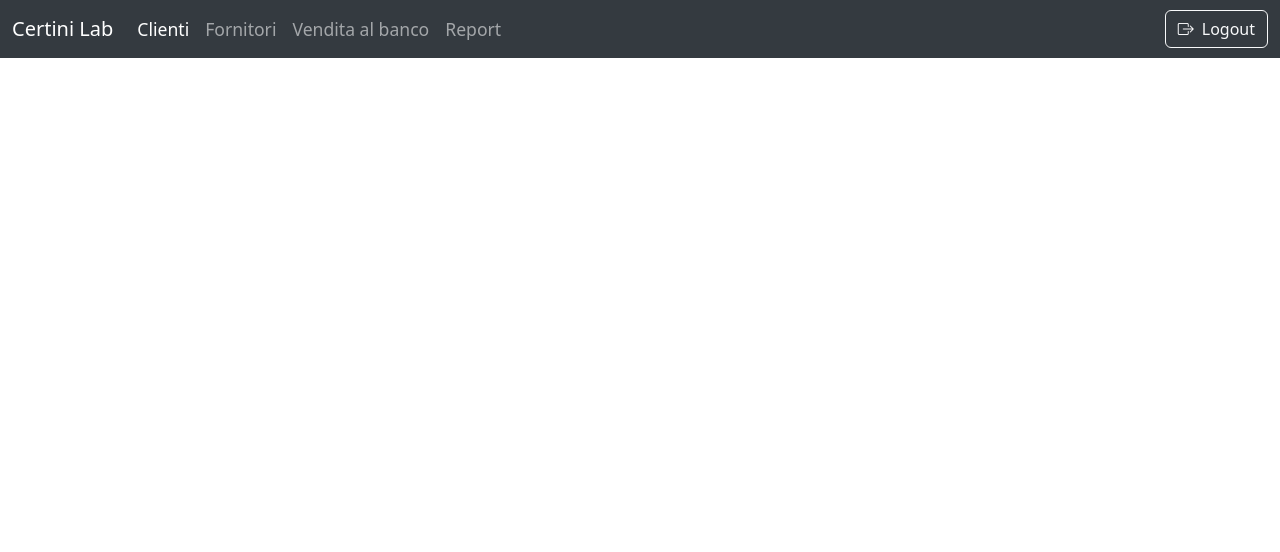
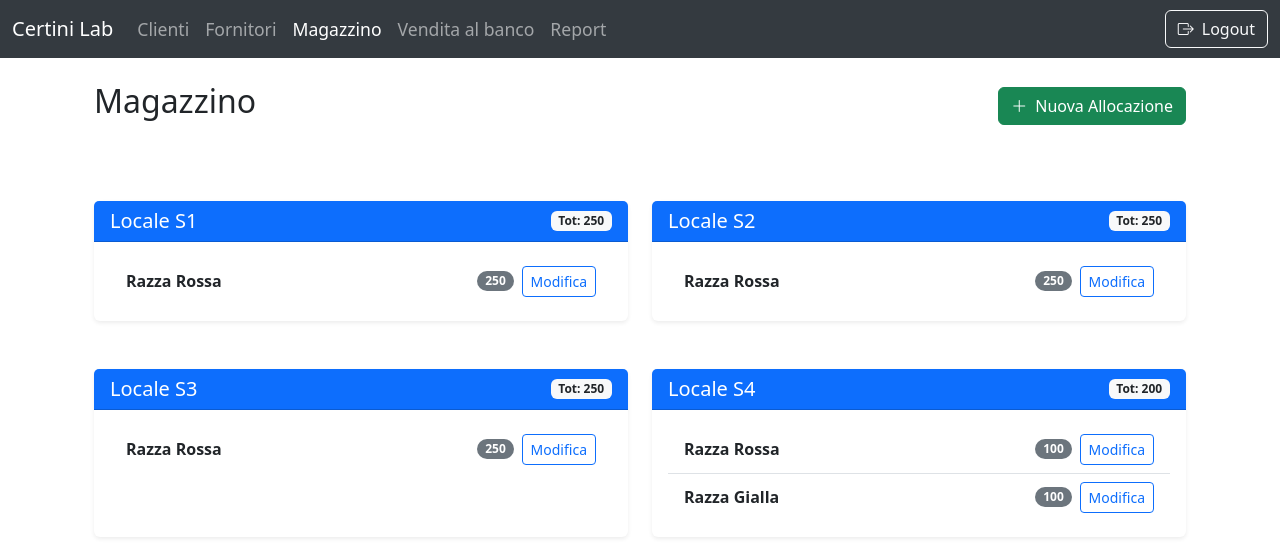
Before and after one commit to HandSonTechLab/certinilab-fe, an Angular app: page /magazzino in a window 1280 px wide. Before the commit this address led to /. Shown: the top 552 px of the page. Built offline with nearby package versions, Linux system fonts and the light colour scheme.

Commit message:
wip: Add Magazzino component and update routing for inventory management

```diff
--- a/src/app/menu-items.ts
+++ b/src/app/menu-items.ts
@@ -1,6 +1,7 @@
 export const MENU_ITEMS = [
   { name: 'Clienti', icon: 'bi bi-people', route: 'clients' },
   { name: 'Fornitori', icon: 'bi bi-truck', route: 'suppliers' },
+  {name: 'Magazzino', icon: 'bi bi-shop', route: 'magazzino'},
   { name: 'Vendita al banco', icon: 'bi bi-shop', route: 'sale' },
   { name: 'Report', icon: 'bi bi-clipboard2-data', route: 'report' },
 ]
--- a/src/app/model/dashboard.model.ts
+++ b/src/app/model/dashboard.model.ts
@@ -1,8 +1,8 @@
-import {Allocamento} from './allocamento.model';
+import {Lotto} from './lotto.model';
 
 export interface LocaleDashboard {
   localeId: number;
   nomeLocale: string;
   totale: number;
-  allocazioni: Allocamento[];
+  allocazioni: Lotto[];
 }
--- a/src/app/pages/magazzino/magazzino.component.html
+++ b/src/app/pages/magazzino/magazzino.component.html
@@ -2,42 +2,42 @@
   <div class="d-flex justify-content-between align-items-center mb-4">
     <h2>Magazzino</h2>
     <button class="btn btn-success d-flex align-items-center gap-2" (click)="goToNuovo()">
-      <i class="bi bi-plus-lg" style="font-style: normal;">+</i> Nuova Allocazione
+      <i class="bi bi-plus-lg" style="font-style: normal;"></i> Nuova Allocazione
     </button>
   </div>
 
-  @if (!dashboardList()) {
+  @if (!dashboard()) {
     <div class="text-center p-5">
       <div class="spinner-border text-primary" role="status"></div>
     </div>
   } @else {
     <div class="row">
-      @for (gruppo of dashboardList(); track gruppo.localeId) {
-        <div class="col-md-6 col-lg-4 mb-4">
+      @for (dashboard of dashboard(); track dashboard.tipoAnimaleId) {
+        <div class="col-md-6 mt-5">
           <div class="card h-100 shadow-sm">
             <div class="card-header bg-primary text-white d-flex justify-content-between align-items-center">
-              <h5 class="m-0">{{ gruppo.nomeLocale }}</h5>
-              <span class="badge bg-light text-dark">Tot: {{ gruppo.totale }}</span>
+              <h5 class="m-0">{{ dashboard.locale }}</h5>
+              <span class="badge bg-light text-dark">Tot: {{ dashboard.totaleAnimali }}</span>
             </div>
 
-            @if (gruppo.allocazioni.length === 0) {
+            @if (dashboard.lotti.length === 0) {
               <div class="p-3 text-center text-muted small">
                 Nessun animale in questo locale
               </div>
             } @else {
               <div class="card-body">
                 <ul class="list-group list-group-flush">
-                  @for (allocazioni of gruppo.allocazioni; track $index) {
+                  @for (lotto of dashboard.lotti; track $index) {
                     <li class="list-group-item d-flex justify-content-between align-items-center">
                       <div>
-                        <strong>{{ allocazioni.nomeRazza }}</strong>
+                        <strong>{{ lotto.razza }}</strong>
                       </div>
 
                       <div class="d-flex align-items-center gap-2">
-                        <span class="badge bg-secondary rounded-pill">{{ allocazioni.quantita }}</span>
+                        <span class="badge bg-secondary rounded-pill">{{ lotto.quantita }}</span>
 
                         <button class="btn btn-sm btn-outline-primary"
-                                (click)="goToModifica(allocazioni.id, $event)">
+                                (click)="goToModifica(lotto.id, $event)">
                           Modifica
                         </button>
                       </div>
--- a/src/app/pages/magazzino/magazzino.component.ts
+++ b/src/app/pages/magazzino/magazzino.component.ts
@@ -1,7 +1,60 @@
-import {Component, inject} from '@angular/core';
+import {Component, inject, Signal} from '@angular/core';
 import {toSignal} from '@angular/core/rxjs-interop';
 import {MagazzinoService} from '../../services/magazzino.service';
 import {Router} from '@angular/router';
+import {of} from 'rxjs';
+
+
+// Definisco l'interfaccia basata sul tuo HTML per chiarezza
+export interface Lotto {
+  id: number;
+  razza: string;
+  quantita: number;
+}
+
+export interface DashboardGroup {
+  tipoAnimaleId: number; // Usato nel track del tuo HTML
+  locale: string;        // Visualizzato nell'header della card
+  totaleAnimali: number; // Visualizzato nel badge
+  lotti: Lotto[];        // Lista iterata
+}
+
+// I dati mock richiesti (4 Locali)
+export const MOCK_DASHBOARD_DATA: DashboardGroup[] = [
+  {
+    tipoAnimaleId: 1, // ID fittizio per il track
+    locale: 'Locale S1',
+    totaleAnimali: 250,
+    lotti: [
+      {id: 101, razza: 'Razza Rossa', quantita: 250}
+    ]
+  },
+  {
+    tipoAnimaleId: 2,
+    locale: 'Locale S2',
+    totaleAnimali: 250,
+    lotti: [
+      {id: 102, razza: 'Razza Rossa', quantita: 250}
+    ]
+  },
+  {
+    tipoAnimaleId: 3,
+    locale: 'Locale S3',
+    totaleAnimali: 250,
+    lotti: [
+      {id: 103, razza: 'Razza Rossa', quantita: 250}
+    ]
+  },
+  {
+    tipoAnimaleId: 4,
+    locale: 'Locale S4',
+    totaleAnimali: 200,
+    lotti: [
+      {id: 104, razza: 'Razza Rossa', quantita: 100},
+      {id: 105, razza: 'Razza Gialla', quantita: 100}
+    ]
+  }
+];
 
 @Component({
   selector: 'app-magazzino',
@@ -14,7 +67,8 @@ export class MagazzinoComponent {
   private router = inject(Router);
 
   // Recupera i dati raggruppati dal backend
-  dashboardList = toSignal(this.service.getDashboardData(), {initialValue: []});
+  //dashboardList = toSignal(this.service.getDashboardData(), {initialValue: []});
+  dashboard: Signal<DashboardGroup[]> = toSignal(of(MOCK_DASHBOARD_DATA), {initialValue: []});
 
   goToNuovo() {
     // Qui inserisci il router.navigate(['/allocamenti/nuovo'])
--- a/src/app/services/magazzino.service.ts
+++ b/src/app/services/magazzino.service.ts
@@ -1,7 +1,7 @@
 import {HttpClient} from '@angular/common/http';
 import {inject, Injectable} from '@angular/core';
 import {Observable} from 'rxjs';
-import {Allocamento} from '../model/allocamento.model';
+import {Lotto} from '../model/lotto.model';
 import {LocaleDashboard} from '../model/dashboard.model';
 
 @Injectable({
@@ -18,8 +18,8 @@ export class MagazzinoService {
   /**
    * GET ALL: Recupera la lista di tutte le allocazioni
    */
-  findAll(): Observable<Allocamento[]> {
-    return this.http.get<Allocamento[]>(this.apiUrl);
+  findAll(): Observable<Lotto[]> {
+    return this.http.get<Lotto[]>(this.apiUrl);
   }
 
   getDashboardData(): Observable<LocaleDashboard[]> {
@@ -29,22 +29,22 @@ export class MagazzinoService {
   /**
    * GET BY ID: Recupera una singola allocazione per la modifica
    */
-  getById(id: number): Observable<Allocamento> {
-    return this.http.get<Allocamento>(`${this.apiUrl}/${id}`);
+  getById(id: number): Observable<Lotto> {
+    return this.http.get<Lotto>(`${this.apiUrl}/${id}`);
   }
 
   /**
    * POST: Crea una nuova allocazione
    */
-  create(allocamento: Allocamento): Observable<Allocamento> {
-    return this.http.post<Allocamento>(this.apiUrl, allocamento);
+  create(allocamento: Lotto): Observable<Lotto> {
+    return this.http.post<Lotto>(this.apiUrl, allocamento);
   }
 
   /**
    * PUT: Aggiorna un'allocazione esistente
    */
-  update(id: number, allocamento: Allocamento): Observable<Allocamento> {
-    return this.http.put<Allocamento>(`${this.apiUrl}/${id}`, allocamento);
+  update(id: number, allocamento: Lotto): Observable<Lotto> {
+    return this.http.put<Lotto>(`${this.apiUrl}/${id}`, allocamento);
   }
 
   /**
```
Also changed, not shown: src/app/app.routes.ts (+6 -1 lines), src/app/model/lotto.model.ts (renamed from src/app/model/allocamento.model.ts, +6 -6 lines).
